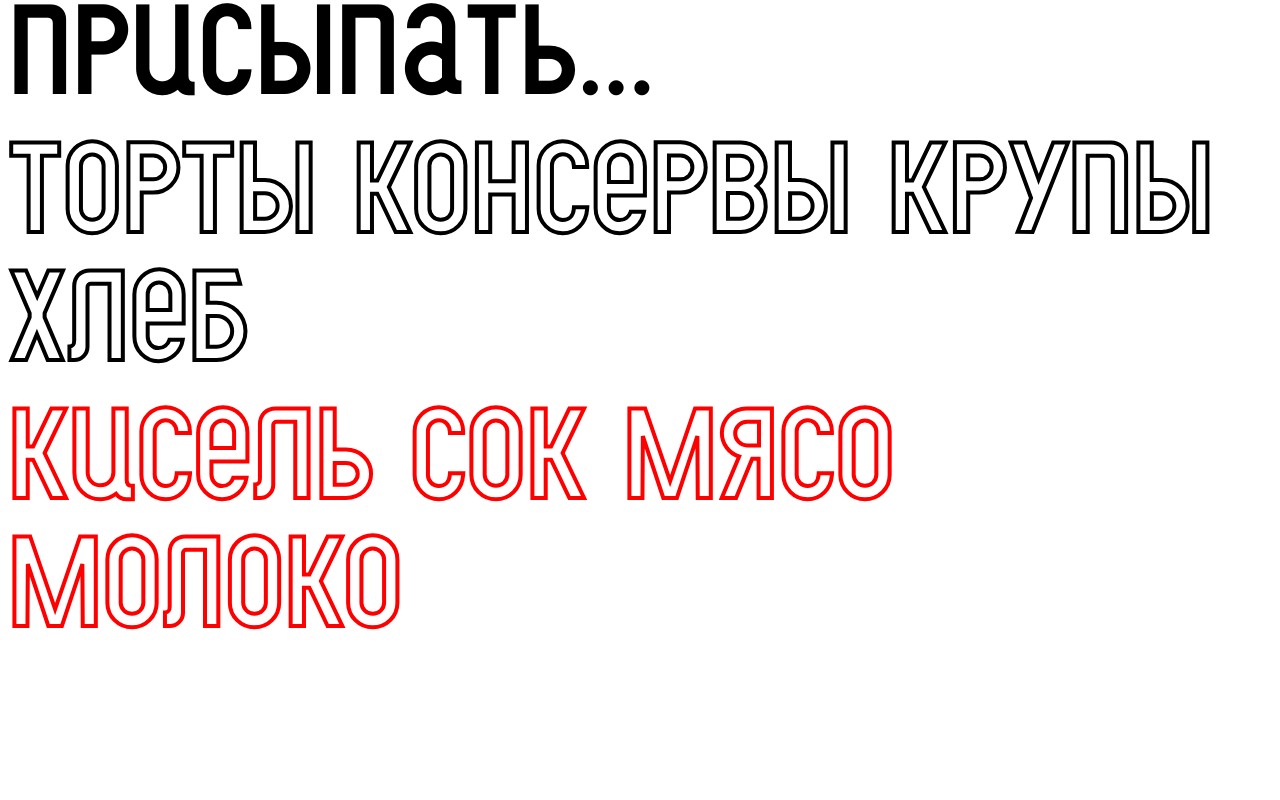
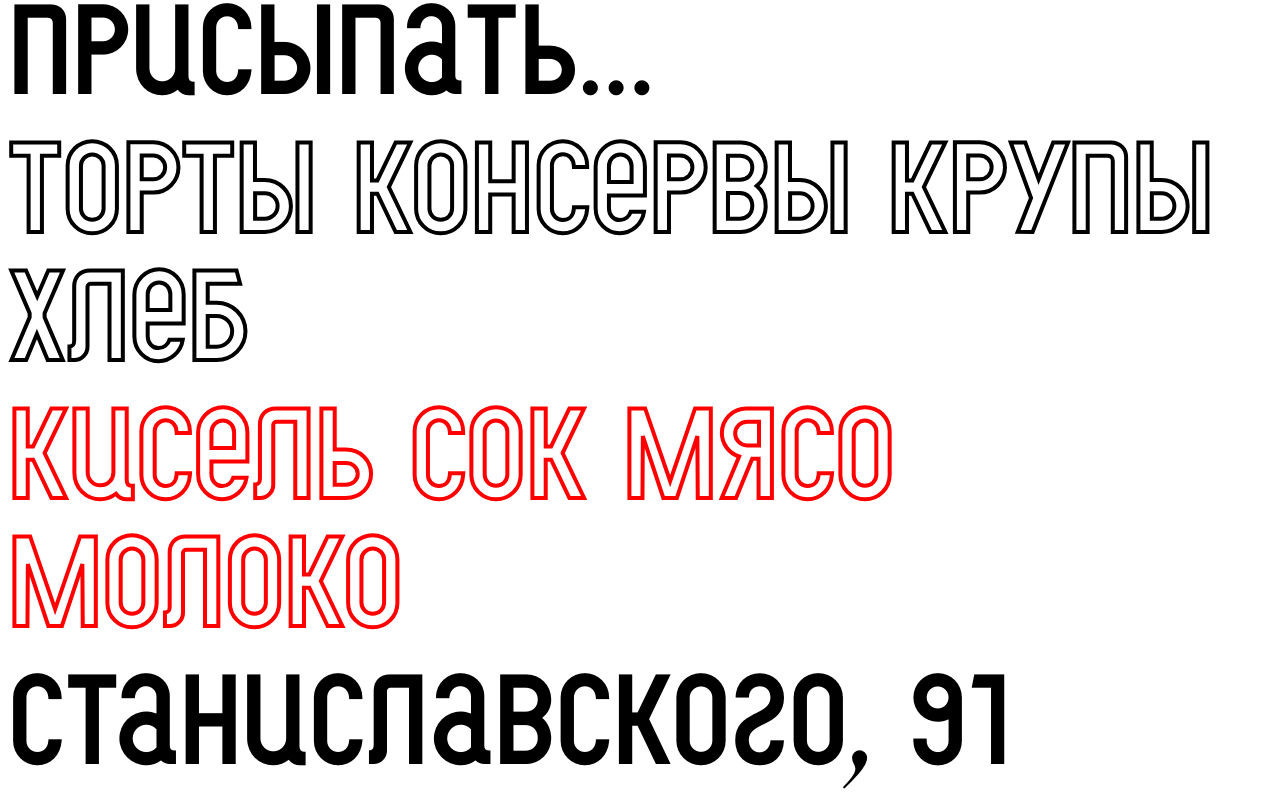
Before and after one commit to jeetiss/jeetiss.github.io, a Next.js app: page /hlebzavod in a window 1280 px wide. Shown: the part 2008-2808 px from the top of the page. Before the commit the page ends 2670 px from the top, so only its background shows below. Built offline with nearby package versions, Linux system fonts and the light colour scheme.

Commit message:
fancy hover

```diff
--- a/app/(modern)/hlebzavod/page.js
+++ b/app/(modern)/hlebzavod/page.js
@@ -1,4 +1,5 @@
 import { Hlebozavod } from "@/components/font";
+import { Hover, Hovered, Default } from "@/components/hover";
 import styles from "./hlebzavod.module.css";
 
 const cx = (...variants) => variants.filter(Boolean).join(" ");
@@ -56,6 +57,15 @@ export default function Page() {
       <p className={cx(styles.paragraph, styles.outline, styles.outline_red)}>
         кисель сок мясо молоко
       </p>
+
+      <Hover as="p" className={styles.paragraph}>
+        <Default>Станиславского, 91</Default>
+
+        <Hovered>
+          С<Style number={1}>т</Style>аниславского<Style number={2}>,</Style>{" "}
+          <Style number={1}>9</Style>1
+        </Hovered>
+      </Hover>
     </main>
   );
 }
```
